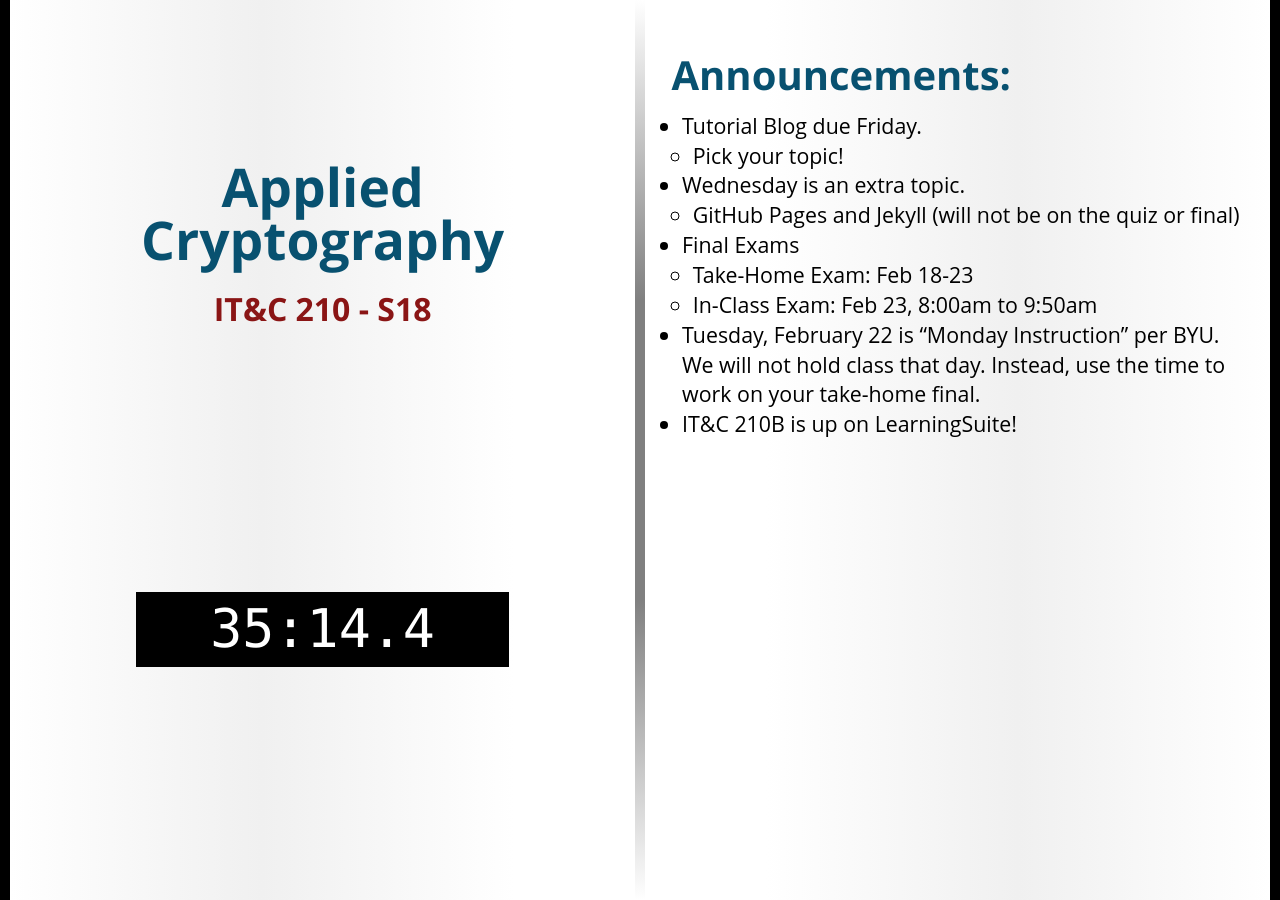
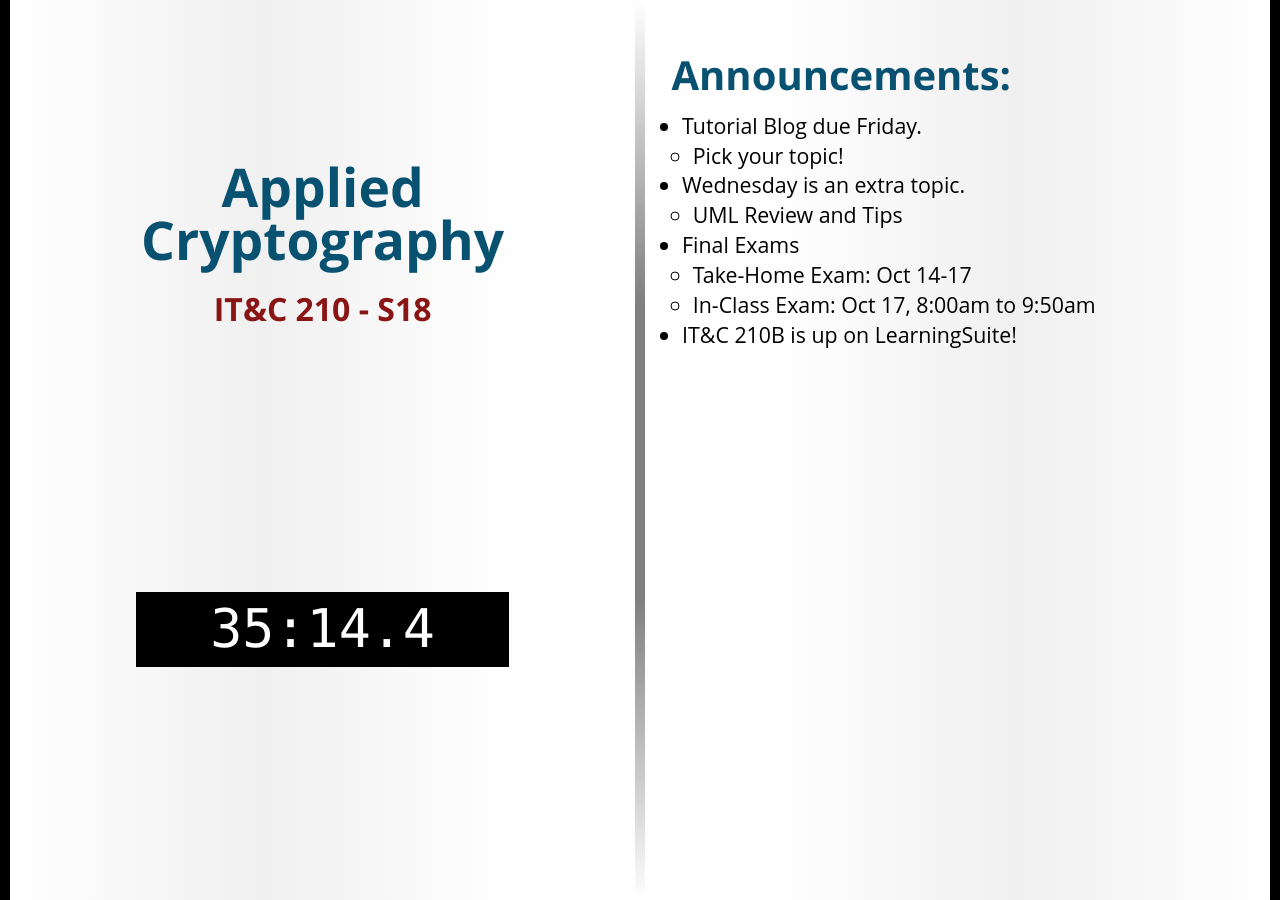
Before and after one commit to BYU-ITC-210/BYU-ITC-210.github.io, a Jekyll site: the page built from _welcome/S18.md, in a window 1280 px wide. Built offline with Jekyll 4.4.1, drawn with Linux system fonts in a browser that asks for light colours; some web fonts are replaced.

Commit message:
Welcome S18

```diff
--- a/_welcome/S18.md
+++ b/_welcome/S18.md
@@ -5,9 +5,8 @@ session: S18
 * Tutorial Blog due Friday.
     * Pick your topic!
 * Wednesday is an extra topic.
-    * GitHub Pages and Jekyll (will not be on the quiz or final)
+    * UML Review and Tips
 * Final Exams
-    * Take-Home Exam: Feb 18-23
-    * In-Class Exam: Feb 23, 8:00am to 9:50am
-* Tuesday, February 22 is "Monday Instruction" per BYU. We will not hold class that day. Instead, use the time to work on your take-home final.
+    * Take-Home Exam: Oct 14-17
+    * In-Class Exam: Oct 17, 8:00am to 9:50am
 * IT&C 210B is up on LearningSuite!
```
